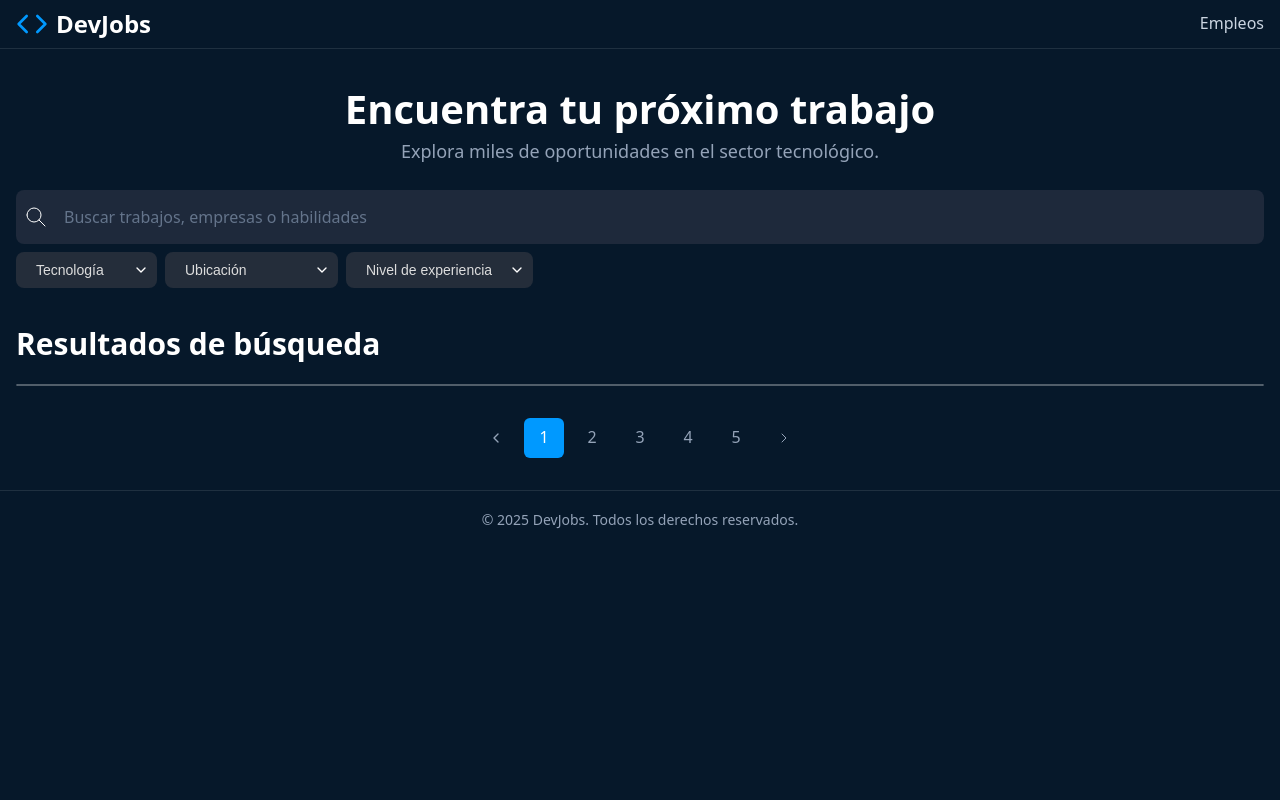
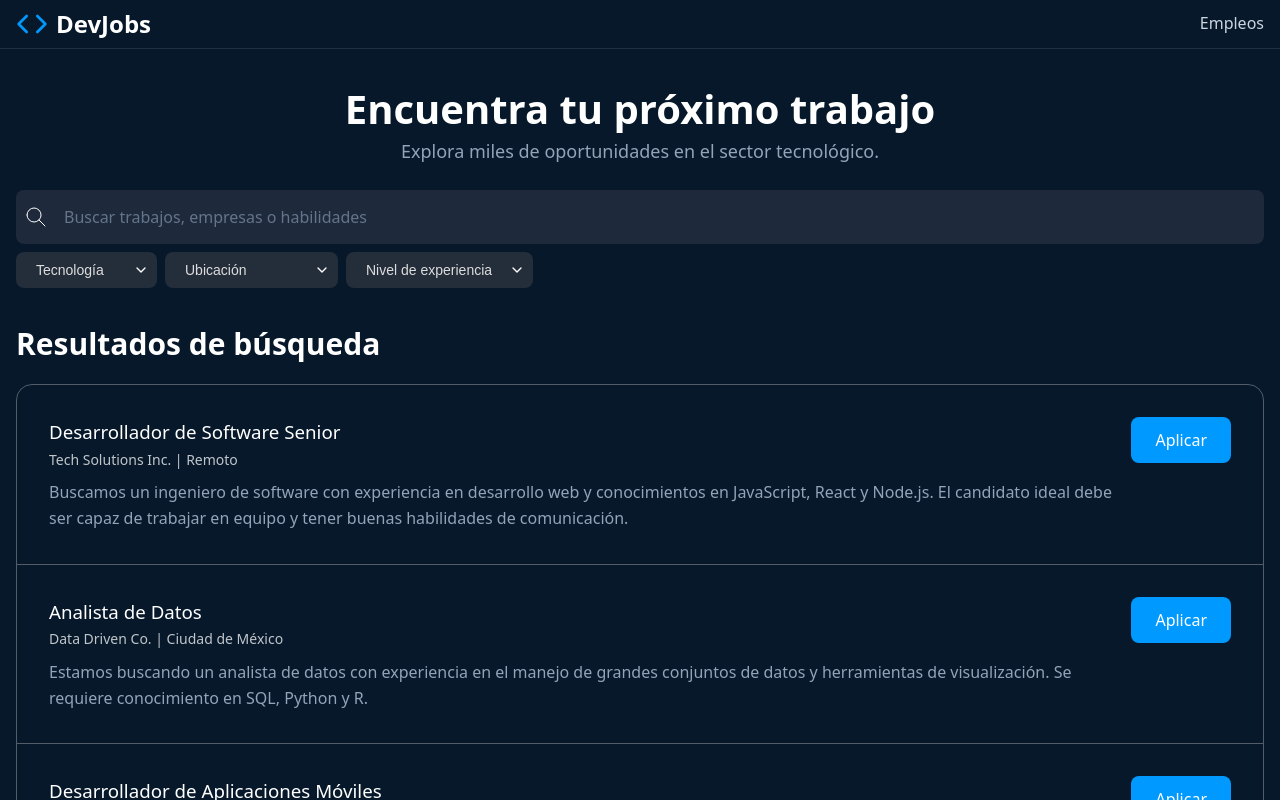
Before and after one commit to lucasnbarbero/curso-fullstack-midudev, a React (Vite) app in the folder 02-react/: page / in a window 1280 px wide. Shown: the top 800 px of the page. Built offline with nearby package versions, Linux system fonts and the light colour scheme.

Commit message:
feat: implement job listings display with pagination and application functionality

```diff
--- a/02-react/index.html
+++ b/02-react/index.html
@@ -1,5 +1,5 @@
 <!doctype html>
-<html lang="en">
+<html lang="es">
   <head>
     <meta charset="UTF-8" />
     <meta name="viewport" content="width=device-width, initial-scale=1.0" />
--- a/02-react/src/App.jsx
+++ b/02-react/src/App.jsx
@@ -1,11 +1,27 @@
-import data from "./data/data.json";
+import { useState } from "react";
+
+import jobsData from "./data/data.json";
 import { Header } from "./components/Header.jsx";
 import { Footer } from "./components/Footer.jsx";
 import { Pagination } from "./components/Pagination.jsx";
 import { SearchFormSection } from "./components/SearchFormSection.jsx";
 import { JobListings } from "./components/JobListings.jsx";
 
+const RESULTS_PER_PAGES = 5;
+
 function App() {
+  const [currentPage, setCurrentPage] = useState(1);
+  const totalPages = Math.ceil(jobsData.length / RESULTS_PER_PAGES);
+
+  const pagedResults = jobsData.slice(
+    (currentPage - 1) * RESULTS_PER_PAGES,
+    currentPage * RESULTS_PER_PAGES,
+  );
+
+  const handlePageChange = (page) => {
+    setCurrentPage(page);
+  };
+
   return (
     <>
       <Header />
@@ -13,9 +29,13 @@ function App() {
         <SearchFormSection />
 
         <section>
-          <JobListings />
+          <JobListings jobs={pagedResults} />
 
-          <Pagination />
+          <Pagination
+            currentPage={currentPage}
+            totalPages={totalPages}
+            onPageChange={handlePageChange}
+          />
         </section>
       </main>
 
--- a/02-react/src/components/JobCard.jsx
+++ b/02-react/src/components/JobCard.jsx
@@ -0,0 +1,34 @@
+import { useState } from "react";
+
+export function JobCard({ job }) {
+  const [isApplied, setIsApplied] = useState(false);
+
+  const handleApplyClick = () => {
+    setIsApplied(true);
+  };
+
+  const buttonClasses = isApplied
+    ? "button-apply-job is-applied"
+    : "button-apply-job";
+  const buttonText = isApplied ? "Aplicado" : "Aplicar";
+
+  return (
+    <article
+      className="job-listing-card"
+      data-modalidad={job.data?.modalidad}
+      data-nivel={job.data?.nivel}
+      data-technology={job.data?.technology}
+    >
+      <div>
+        <h3>{job.titulo}</h3>
+        <small>
+          {job.empresa} | {job.ubicacion}
+        </small>
+        <p>{job.descripcion}</p>
+      </div>
+      <button className={buttonClasses} onClick={handleApplyClick}>
+        {buttonText}
+      </button>
+    </article>
+  );
+}
--- a/02-react/src/components/JobListings.jsx
+++ b/02-react/src/components/JobListings.jsx
@@ -1,10 +1,14 @@
-export function JobListings() {
+import { JobCard } from "./JobCard.jsx";
+
+export function JobListings({ jobs }) {
   return (
     <>
       <h2>Resultados de búsqueda</h2>
 
       <div className="jobs-listings">
-        {/* Aquí se insertan los empleos dinámicamente */}
+        {jobs.map((job) => (
+          <JobCard key={job.id} job={job} />
+        ))}
       </div>
     </>
   );
--- a/02-react/src/components/Pagination.jsx
+++ b/02-react/src/components/Pagination.jsx
@@ -1,7 +1,40 @@
-export function Pagination() {
+export function Pagination({ currentPage = 1, totalPages = 10, onPageChange }) {
+  const pages = Array.from({ length: totalPages }, (_, index) => index + 1);
+
+  const isFirstPage = currentPage === 1;
+  const isLastPage = currentPage === totalPages;
+
+  const stylePrevButton = isFirstPage
+    ? { pointerEvents: "none", opacity: 0.5 }
+    : {};
+  const styleNextButton = isLastPage
+    ? { pointerEvents: "none", opacity: 0.5 }
+    : {};
+
+  const handlePrevClick = (event) => {
+    event.preventDefault();
+    if (!isFirstPage) {
+      onPageChange(currentPage - 1);
+    }
+  };
+
+  const handleNextClick = (event) => {
+    event.preventDefault();
+    if (!isLastPage) {
+      onPageChange(currentPage + 1);
+    }
+  };
+
+  const handleChangePage = (event, page) => {
+    event.preventDefault();
+    if (page !== currentPage) {
+      onPageChange(page);
+    }
+  };
+
   return (
     <nav className="pagination">
-      <a href="#">
+      <a href="#" style={stylePrevButton} onClick={handlePrevClick}>
         <svg
           width="16"
           height="16"
@@ -16,14 +49,17 @@ export function Pagination() {
           <path d="M15 6l-6 6l6 6" />
         </svg>
       </a>
-      <a className="is-active" href="#">
-        1
-      </a>
-      <a href="#">2</a>
-      <a href="#">3</a>
-      <a href="#">4</a>
-      <a href="#">5</a>
-      <a href="#">
+      {pages.map((page) => (
+        <a
+          href=""
+          key={page}
+          className={currentPage === page ? "is-active" : ""}
+          onClick={(event) => handleChangePage(event, page)}
+        >
+          {page}
+        </a>
+      ))}
+      <a href="#" style={styleNextButton} onClick={handleNextClick}>
         <svg
           width="16"
           height="16"
```
